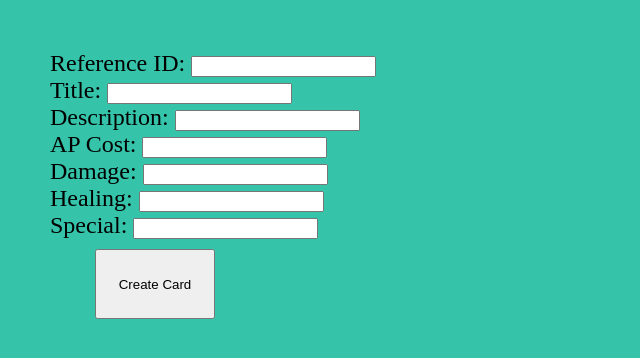
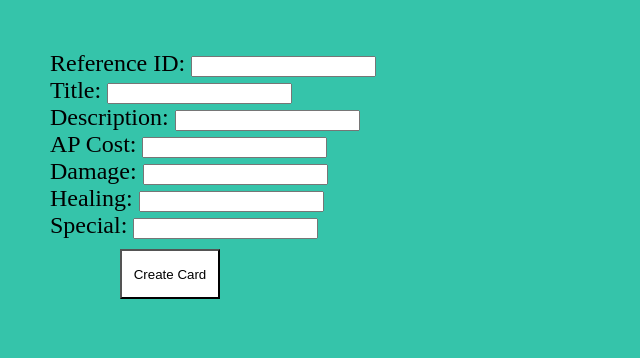
Before and after one commit to baileydishman/Cyber-Editor, a plain HTML site: page index.html in a window 1280 px wide. Shown: the whole page, without its empty margins (0-640 px from the left). Drawn offline with nearby package versions, Linux system fonts and the light colour scheme.

Commit message:
Add files via upload

```diff
--- a/css/editor.css
+++ b/css/editor.css
@@ -15,9 +15,10 @@ body {
 
 button {
 
-	width: 120px;
-	height: 70px;
-	margin-left: 45px;
+	width: 100px;
+	height: 50px;
+	margin-left: 70px;
 	margin-top: 10px;
+	background-color: white;
 
 }
--- a/index.html
+++ b/index.html
@@ -19,6 +19,7 @@ Author: Bailey Dishman
 		<link rel="stylesheet" href="css/editor.css">
 
 		<script src="http://code.jquery.com/jquery-1.11.0.min.js"></script>
+		<script src="validation/dist/jquery.validate.js"></script>
 		<script type="text/javascript" src="js/card.js"></script>
 
 	</head> <!-- End of Head -->
```
